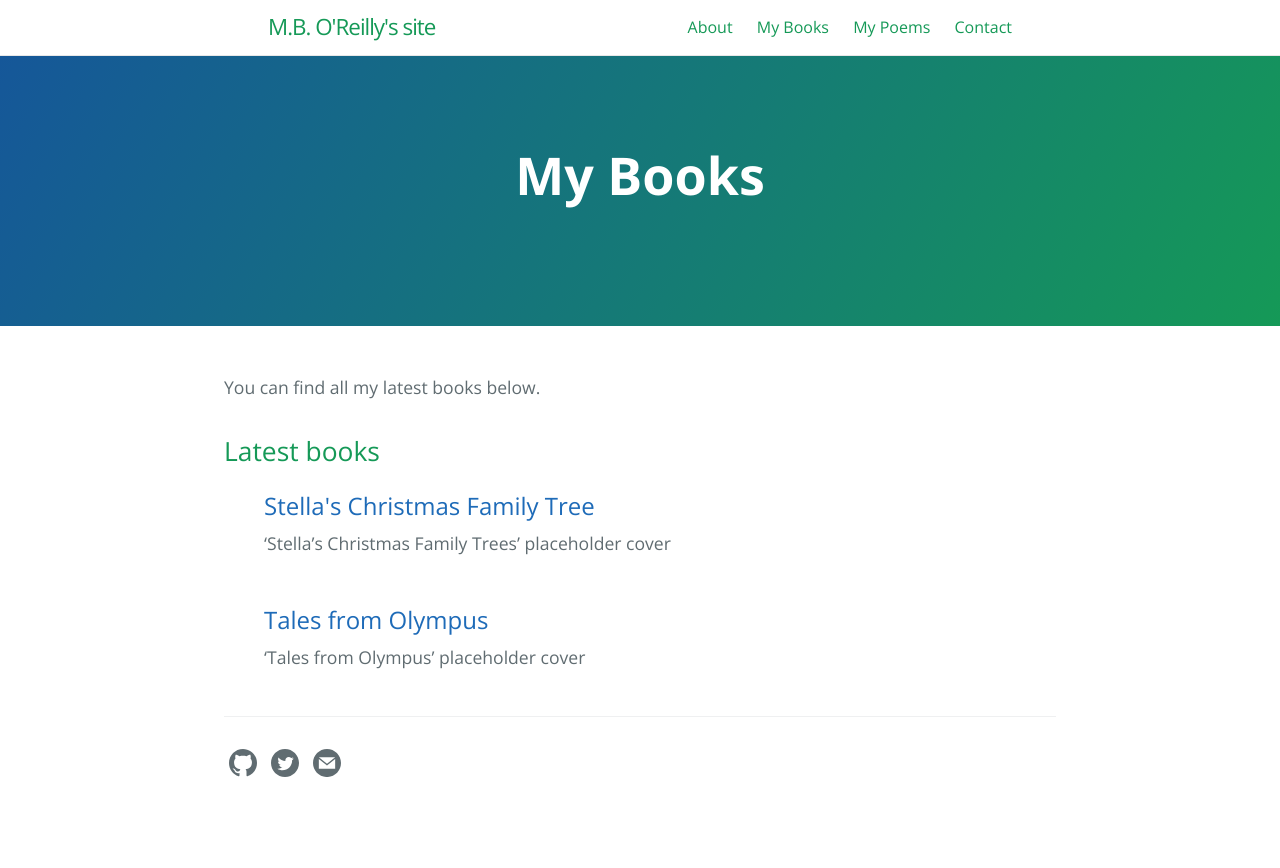
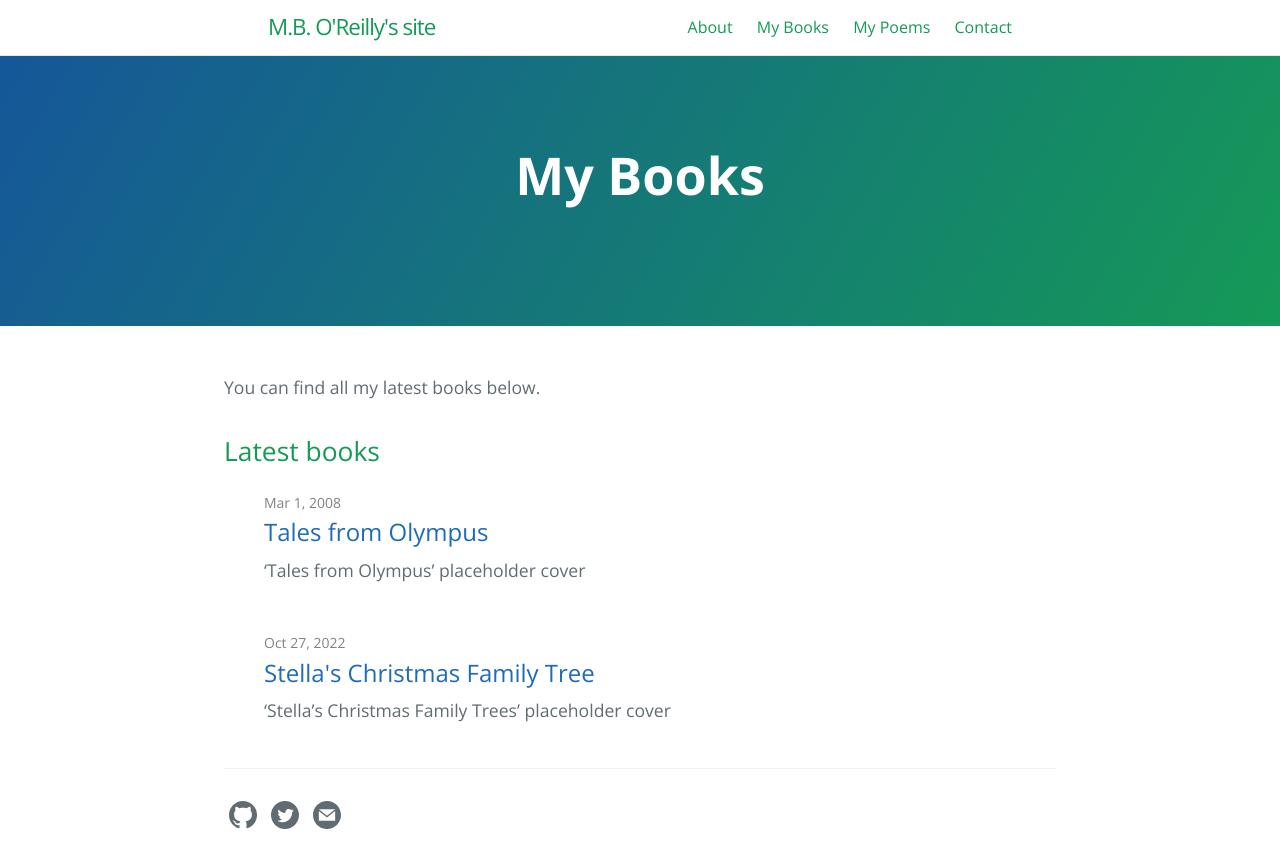
Before and after one commit to conoreilly/mbwebsite, a Jekyll site: the page built from _pages/books.md, in a window 1280 px wide. Shown: the top 868 px of the page. Built offline with Jekyll 4.4.1, drawn with Linux system fonts in a browser that asks for light colours.

Commit message:
Added dates to book pages

```diff
--- a/_books/book-stella-christmas-family-tree.md
+++ b/_books/book-stella-christmas-family-tree.md
@@ -1,7 +1,7 @@
 ---
 title: "Stella's Christmas Family Tree"
 layout: page
-
+date: 2022-10-27
 ---
 
 'Stella's Christmas Family Trees' placeholder cover
--- a/_books/book-tales-from-olympus.md
+++ b/_books/book-tales-from-olympus.md
@@ -1,7 +1,7 @@
 ---
 title: "Tales from Olympus"
 layout: page
-
+date: 2008-03-01
 ---
 
 'Tales from Olympus' placeholder cover
--- a/_includes/book_list.html
+++ b/_includes/book_list.html
@@ -6,7 +6,7 @@
     <li>
 
       {% assign date_format = site.cayman-blog.date_format | default: "%b %-d, %Y" %}
-      <span class="post-meta">{{ post.date | date: date_format }}</span>
+      <span class="post-meta">{{ book.date | date: date_format }}</span>
 
       <h2>
         <a class="post-link" href="{{ book.url | absolute_url }}" title="{{ book.title }}">{{ book.title | escape }}</a>
```
